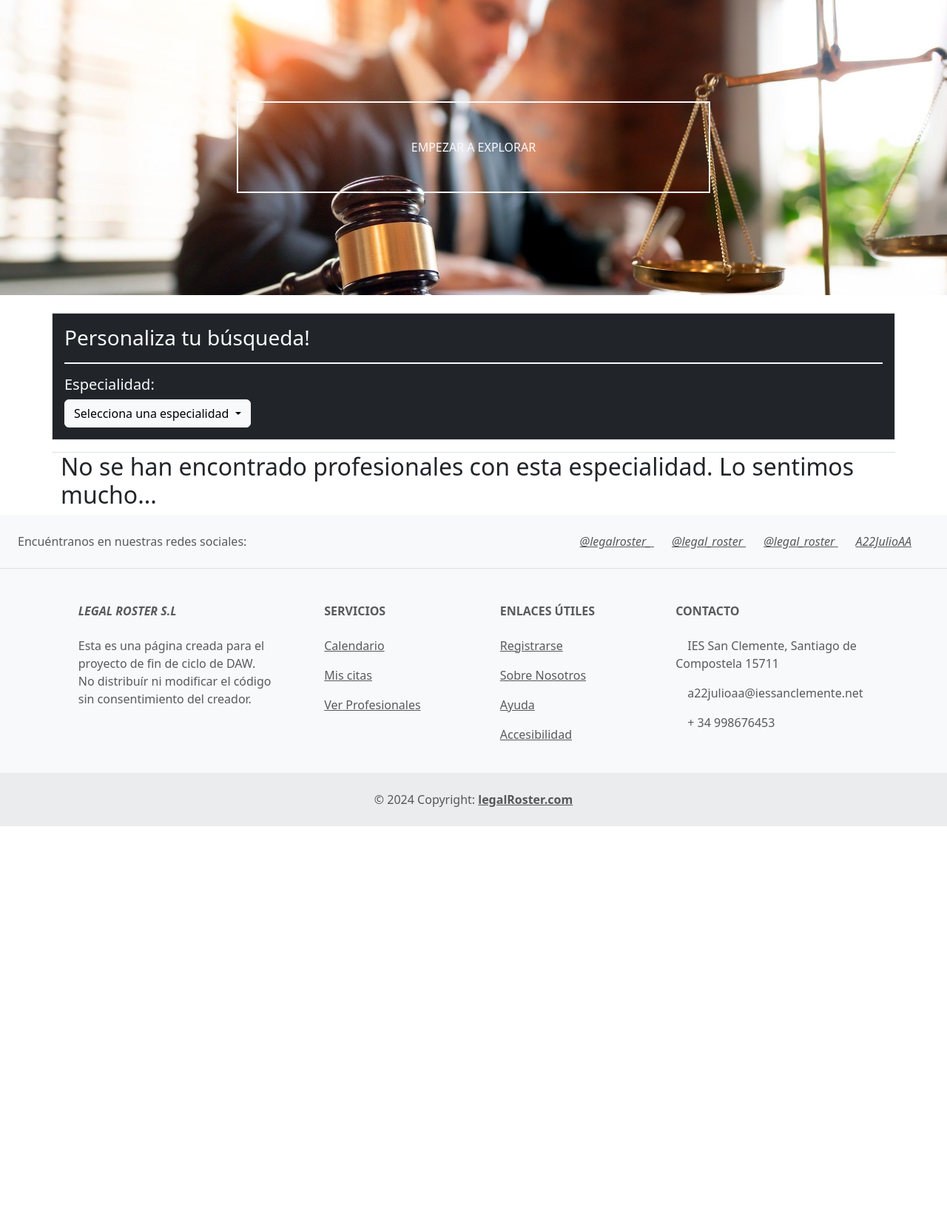
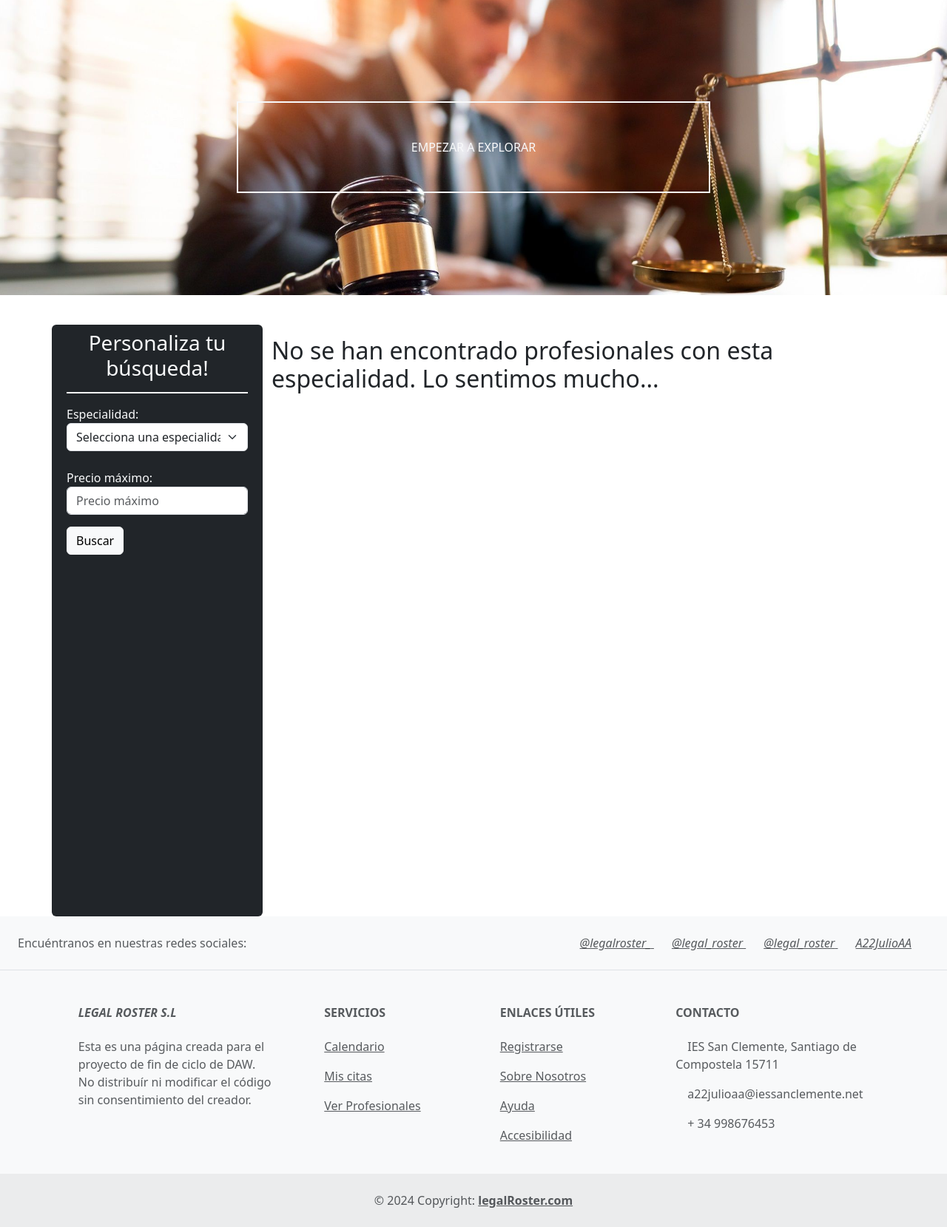
Before and after one commit to A22JulioAA/legal_code, a Django app: page / in a window 1280 px wide. Shown: the part 155-1814 px from the top of the page at 74% size. Before the commit the page ends 1272 px from the top, so only its background shows below. Run offline with Django 5.2, Linux system fonts and the light colour scheme; data that the repository does not hold is empty; some libraries are stand-ins or nearby versions.

Commit message:
Cambiar homepage

```diff
--- a/core/templates/core/homepage.html
+++ b/core/templates/core/homepage.html
@@ -9,23 +9,8 @@ Homepage {% endblock %} {% block css %}
     myToast.show();
   });
 </script>
-{% endblock %} {% block content %}
-
-<!-- Un simple toast para advertir de que la página está en construcción -->
-<div class="toast-container position-fixed bottom-0 end-0 p-3">
-  <div id="liveToast" class="toast" role="alert">
-    <div class="toast-header">
-      <img src="{% static 'img/alert.png' %}" width=50 class="rounded me-2" alt="Icono de alerta">
-      <strong class="me-auto">Página en construcción</strong>
-      <small>now</small>
-      <button type="button" class="btn-close" data-bs-dismiss="toast"></button>
-    </div>
-    <div class="toast-body">
-      <strong><span class="text-danger">Página en construcción!.</span></strong> Si se detecta cualquier error, ponerse
-      en contacto: a22julioaa@iessanclemente.net
-    </div>
-  </div>
-</div>
+{% endblock %}
+{% block content %}
 
   <!-- Inicio de la página, lo que se ve tan pronto se accede al homepage -->
   <div id="inicio" class="container-fluid d-flex justify-content-center align-items-center text-center p-0">
@@ -47,152 +32,71 @@ Homepage {% endblock %} {% block css %}
   {% endfor %}
   {% endif %}
 
-<!-- Sección para filtros por especialidades y subespecialidades -->
-
-<section id="especialidades" class="container border p-3 bg-dark text-light">
-  <h3>Personaliza tu búsqueda!</h3>
+<!-- Filtro de las ofertas. Es posible filtrar por especialidad o precio. -->
+<div class="container mt-3" id="especialidades">
+  <div class="row">
+      <div class="col-12 col-md-4 col-lg-3 order-1 order-md-1 order-lg-1 bg-dark text-light sidebar-sticky rounded">
+          <div class="sidebar p-2">
+            <h3 class="text-center">Personaliza tu búsqueda!</h3>
             <hr class="border border-light border-1 opacity-100">
             <div class="row">
               <div class="col">
-      <div class="dropdown">
-        <h5 class="text-light"><i class="fa-solid fa-magnifying-glass"></i> Especialidad: </h5>
-        <button class="btn btn-light dropdown-toggle" type="button" data-bs-toggle="dropdown">
-          {% if filtro %}
-          {{ filtro|capfirst }}
-          {% else %}
-          Selecciona una especialidad
-          {% endif %}
-        </button>
-        <ul class="dropdown-menu scrollable-menu">
-          <li><a class="dropdown-item" href="/">-</a></li>
+                <form method="post">
+                  {% csrf_token %}
+                  <label for="especialidadInput">Especialidad: </label>
+                  <select class="form-select" name="especialidad" id="especialidadInput">
+                    <option value="" selected>Selecciona una especialidad</option>
                     {% for especialidad in especialidades %}
-          {% if especialidad.subespecialidades.exists %}
-          <li><a class="dropdown-item" href="/especialidad/{{ especialidad.id }}">{{ especialidad|capfirst }}</a></li>
+                    {% if especialidad.subespecialidades.exists%}
+                    <option value="{{especialidad.id}}">{{especialidad | capfirst}}</option>
                     {% endif %}
                     {% endfor %}
-        </ul>
+                  </select>
+                  <br>
+                  <label for="precioInput">Precio máximo: </label>
+                  <input type="number" name="precio" id="precioInput" class="form-control" placeholder="Precio máximo">
+
+                  <button type="submit" class="btn btn-light mt-3">Buscar</button>
+                </form>
               </div>
             </div>
           </div>
-</section>
+      </div>
 
-<!-- Sección de anuncios de profesionales ordenados de forma aleatoria en un principio -->
+      <!-- Mensaje si no se encuentrar profesionales con esa especialidad -->
 
-<!-- En esta sección se muestra un mensaje si no existen profesionales asociados a ese campo -->
-
+      <div class="col-12 col-md-8 col-lg-9 order-2 order-md-2 order-lg-2 p-0">
+          <div class="oferta">
             {% if no_profesionales_especialidad %}
-<section class="container mt-3 border-top">
+            <section class="container mt-3">
               <h2>{{no_profesionales_especialidad}}</h2>
             </section>
             {% else %}
 
             <!-- Lista de los profesionales(en un principio aleatorios, sin filtros) -->
-<section class='seccion-profesionales container mt-3' id="seccion-profesionales">
+            <section class='seccion-profesionales container p-0 ps-md-3 mt-3 mt-md-0' id="seccion-profesionales">
               {% for profesional in lista_profesionales %}
-  <div class='row mt-4'>
-    <div class="col-12 col-lg-8 p-0">
-      <div class="card row m-0 p-2 border-dark" style="width: 100%;">
-        <div class="row g-0">
-          <div class="col-8">
+
+              <div class="card mb-4" style="width: 100%;">
                 <div class="card-body">
-              <!-- Nombre y campo del profesional -->
-              <h5 class="card-title">{{profesional.nombre | capfirst}} {{profesional.apellidos | capfirst}} |
-                {{profesional.campo}}</h5>
-              <!-- Direccion del profesional -->
-              <p><i class="fa-solid fa-location-dot"></i> {{profesional.direccion}}</p>
-              <hr class="border border-dark border-1 opacity-75">
-              <!-- Descripción del profesional -->
-              <p class="card-text">{{ profesional.descripcion }}</p>
-              <!-- Especialidades del profesional. Cada especialidad tiene asociadas las subespecialidades si es que el profesional las ocupa -->
-              Especialidades:
-
-              <ul class="list-group mb-3 mt-2">
-                {% for especialidad in profesional.especialidad.all %}
-                {% if not especialidad.subespecialidades.exists %}
-                <li class="list-group-item">{{especialidad.parent | capfirst}} | {{especialidad | capfirst}}</li>
-                {% else %}
-                <li class="list-group-item">{{especialidad | capfirst}}</li>
-                {% endif %}
-                {% endfor %}
-              </ul>
-
-              <!-- Enlaces tanto para pedir cita, para contactar con el profesional como para ver la página personal del profesional -->
-              <a href="{% url 'agendar-cita' %}{{profesional.id}}" class="btn btn-dark">Pedir Cita</a>
-              <a href="mailto:a22julioaa@iessanclemente.net" class="btn btn-dark">Contacta</a>
-              <a href="https://www.github.com" target="_blank" class="btn btn-dark d-lg-none">Acerca de</a><br>
+                  <div class="row">
+                    <h5 class="card-title border-bottom pb-2 col-10">{{ profesional.nombre | capfirst}} {{ profesional.apellidos | capfirst }}</h5>
+                    <img src="https://thispersondoesnotexist.com/" alt="Imagen perfil profesional" class="card-img-top">
+                  </div>
+                  <h6 class="card-subtitle mb-2 text-body-secondary">{{ profesional.campo | capfirst }}</h6>
+                  <p class="card-text">Some quick example text to build on the card title and make up the bulk of the card's content.</p>
+                  <a href="#" class="card-link">Card link</a>
+                  <a href="#" class="card-link">Another link</a>
                 </div>
               </div>
-          <div class="col-4">
-            <!-- Imagen del profesional -->
-            <img src="https://thispersondoesnotexist.com/" class="card-img-top image-fluid" alt="Imagen de profesional">
-            <!-- Información acerca del profesional, tanto precio como email y teléfono -->
-            <p class="mt-2 bg-dark text-light p-2 rounded">Precio Consulta: {{ profesional.precio_consulta }}€</p>
-            <p class="mt-2 bg-dark text-light p-2 rounded">Correo: {{ profesional.email }}</p>
-            <p class="mt-2 bg-dark text-light p-2 rounded">Teléfono: {{ profesional.telefono }}</p>
+
+              {% endfor %}
+            </section>
+
+            {% endif %}
           </div>
       </div>
   </div>
 </div>
-    <!-- Esta sección aparecerá al lado de la card del anuncio en pantallas grandes. Contendrá los comentarios(publicación y histórico) del profesional. -->
-    <div class="d-none d-lg-block col-lg-4 bg-dark rounded text-light">
-      <div class="row">
-        <h4 class="col-12 text-center mt-3 mb-3">Comenta que te ha parecido!</h4><br>
-      </div>
-      <div class="row">
-        <form method="post">
-          <input type="hidden" name="profesional_id" value="{{profesional.id}}">
-          {% csrf_token %}
-          <!-- <textarea name="opinion" id="opinion" rows="4" class="form-control"></textarea>
-          <div class="star-rating mt-2">
-            <i class="fas fa-star" data-value="1"></i>
-            <i class="fas fa-star" data-value="2"></i>
-            <i class="fas fa-star" data-value="3"></i>
-            <i class="fas fa-star" data-value="4"></i>
-            <i class="fas fa-star" data-value="5"></i>
-          </div>
-          <input type="hidden" name="rating" id="rating" value="0">
-          <input type="submit" class="btn btn-light text-dark mt-3" style="width: 100%;" value="Enviar"> -->
-          <div class="row">
-            <div class="col-12 mx-auto">
-              <label for="">{{comment_form.texto_comentario.label}}</label>
-              {{ comment_form.texto_comentario }}
-            </div>
-          </div>
-          <div class="row">
-            <label for="">{{comment_form.valoracion.label}}</label>
-            <div class="col-6">{{comment_form.valoracion}}</div>
-            <label for="">{{comment_form.recomendacion.label}}</label>
-            <div class="col-6">Sí {{comment_form.recomendacion}}</div>
-          </div>
-          <div class="row">
-            <button class="btn btn-light col-9 mx-auto" type="submit">Comentar</button>
-          </div>
-
-        </form>
-      </div>
-      <hr class="border border-light border-1 opacity-75">
-      <div class="row">
-        <span class="col-12 text-center">OPINIONES <span class="badge bg-light text-dark">4</span></span><br>
-      </div>
-      <div class="row">
-
-        {% if profesional.comentarios.all %}
-        <ul>
-          {% for comentario in profesional.comentarios.all %}
-          <li>{{comentario.texto_comentario}} - {{comentario.cliente}}</li>
-          {% endfor %}
-        </ul>
-        {% else %}
-        <p class="col-12 text-center">No hay opiniones aún</p>
-        {% endif %}
-
-      </div>
-      <!-- <a href=" https://www.github.com" target="_blank" class="btn btn-dark">Acerca de</a><br> -->
-    </div>
-  </div>
-  {% endfor %}
-</section>
-
-{% endif %}
 
 {% endblock %}
--- a/legal_code/settings.py
+++ b/legal_code/settings.py
@@ -104,7 +104,7 @@ DATABASES = {
         "USER": "postgres",
         "PASSWORD": "abc123.",
         "HOST": "127.0.0.1",
-        "PORT": "5433",
+        "PORT": "5432",
     }
 }
 
--- a/static/css/homepage.css
+++ b/static/css/homepage.css
@@ -38,3 +38,26 @@ h1 {
 .star-rating i.hovered {
     color: #ffcc00;
 }
+
+@media (min-width: 768px) {
+  .sidebar-sticky {
+      position: -webkit-sticky;
+      position: sticky;
+      top: 0;
+      height: 100vh;
+      overflow-y: auto;
+  }
+}
+
+.sidebar .dropdown .btn {
+  width: 100%; /* Hacer que el botón ocupe el 100% del ancho del contenedor */
+  box-sizing: border-box; /* Incluir padding y border en el ancho total */
+  white-space: nowrap; /* Prevenir que el texto del botón se divida en varias líneas */
+  overflow: hidden; /* Ocultar el desbordamiento del texto */
+  text-overflow: ellipsis; /* Añadir puntos suspensivos si el texto es demasiado largo */
+  font-size: 16px; /* Ajustar el tamaño de la fuente según sea necesario */
+}
+
+.sidebar .dropdown {
+  width: 100%; /* Asegurarse de que el contenedor del botón ocupe el 100% del ancho disponible */
+}
```
Also changed, not shown: homepagebackup.html (added, +183 -0 lines). Lines whose indentation alone changed are shown as unchanged.
